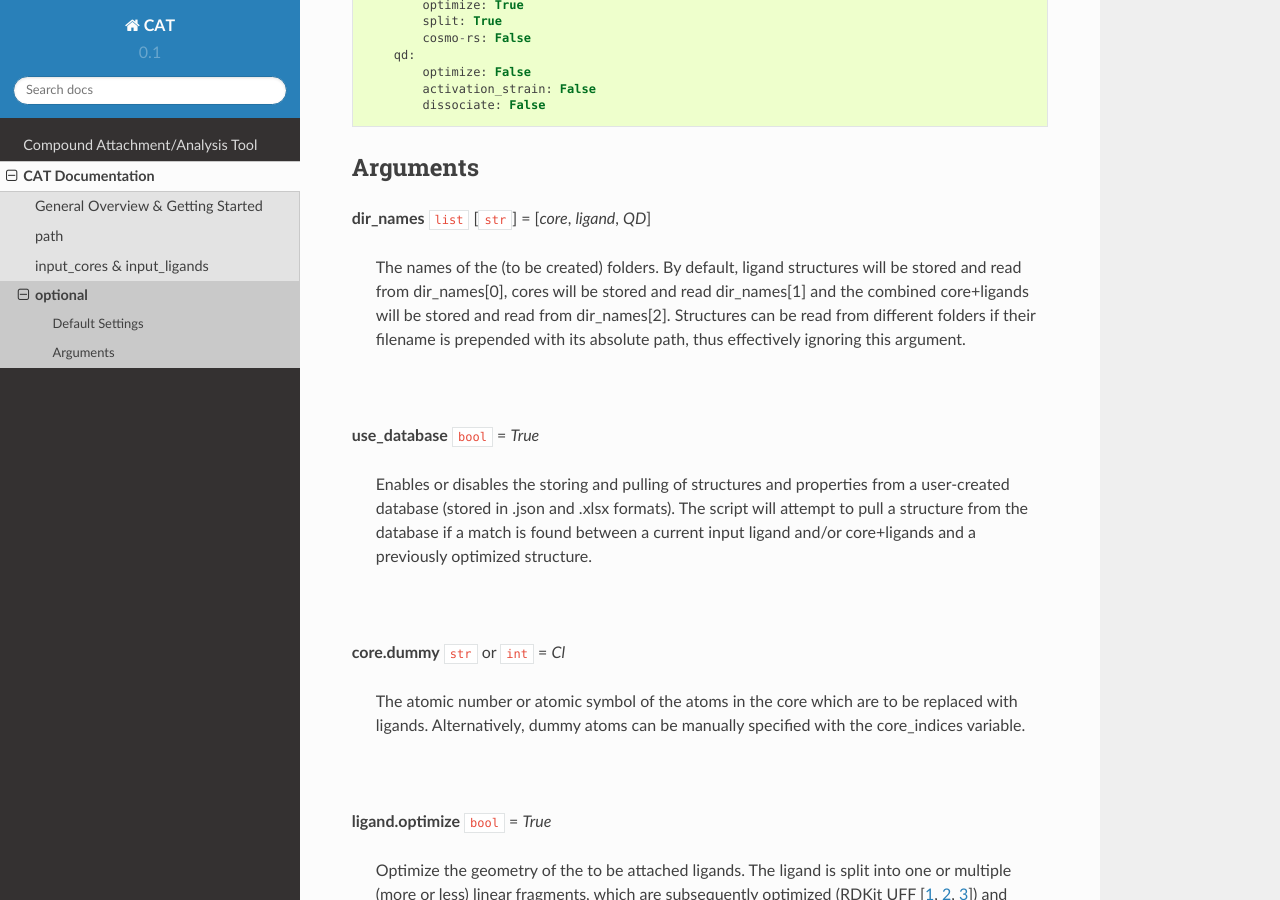
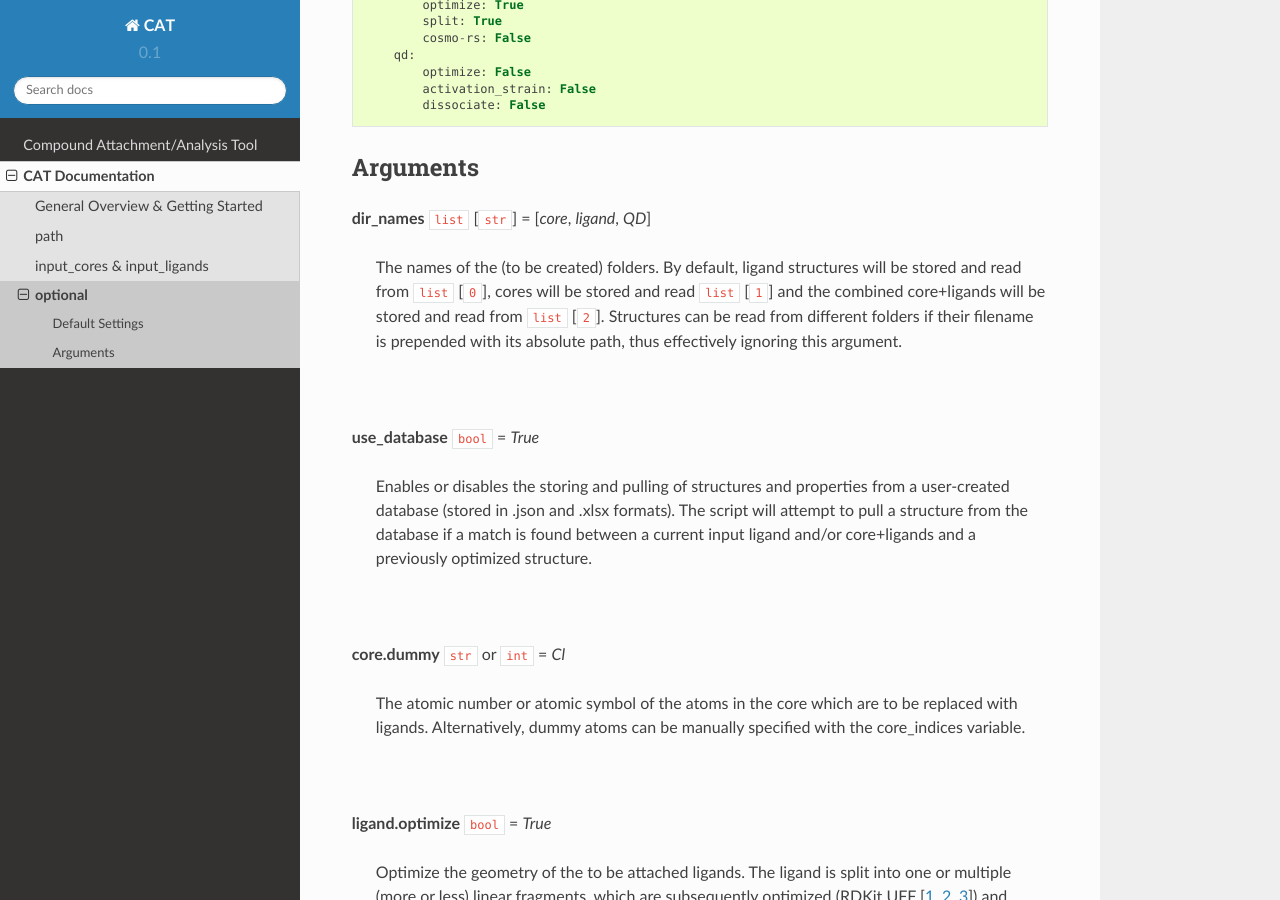
Before and after one commit to nlesc-nano/CAT, a Sphinx documentation site: the page built from docs/args.rst, in a window 1280 px wide and 900 px high, scrolled down 405 px. Built offline with Sphinx 7.4.7 and the Read the Docs theme 2.0.0, drawn with Linux system fonts in a browser that asks for light colours.

Commit message:
Update args.rst

```diff
--- a/docs/args.rst
+++ b/docs/args.rst
@@ -30,9 +30,9 @@ Arguments
 **dir_names** |list|_ [|str|_] = [*core*, *ligand*, *QD*]
 
     The names of the (to be created) folders.
-    By default, ligand structures will be stored and read from dir_names[0],
-    cores will be stored and read dir_names[1] and the combined core+ligands
-    will be stored and read from dir_names[2]. Structures can be read from
+    By default, ligand structures will be stored and read from |list|_ [``0``],
+    cores will be stored and read |list|_ [``1``] and the combined core+ligands
+    will be stored and read from |list|_ [``2``]. Structures can be read from
     different folders if their filename is prepended with its absolute path,
     thus effectively ignoring this argument.
 
```
